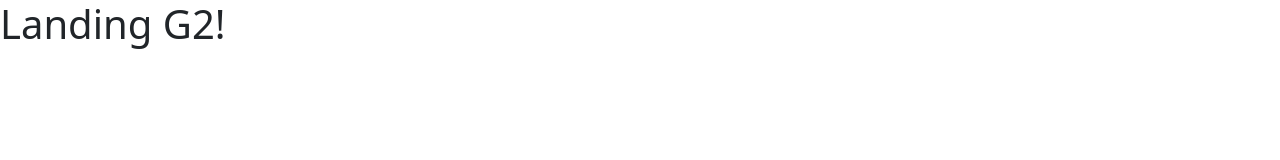
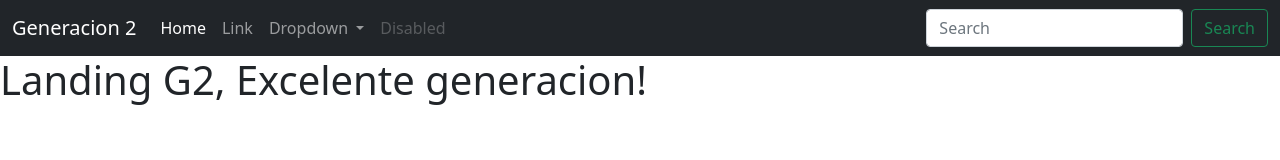
Before and after one commit to mgmunozt/logisticapp-landing, a plain HTML site: page index.html in a window 1280 px wide. Drawn offline with nearby package versions, Linux system fonts and the light colour scheme.

Commit message:
navbar nueva

```diff
--- a/index.html
+++ b/index.html
@@ -11,7 +11,43 @@
     <title>Hello, world!</title>
   </head>
   <body>
-    <h1>Landing G2!</h1>
+    <nav class="navbar navbar-expand-lg navbar-dark bg-dark">
+      <div class="container-fluid">
+        <a class="navbar-brand" href="#">Generacion 2</a>
+        <button class="navbar-toggler" type="button" data-bs-toggle="collapse" data-bs-target="#navbarSupportedContent" aria-controls="navbarSupportedContent" aria-expanded="false" aria-label="Toggle navigation">
+          <span class="navbar-toggler-icon"></span>
+        </button>
+        <div class="collapse navbar-collapse" id="navbarSupportedContent">
+          <ul class="navbar-nav me-auto mb-2 mb-lg-0">
+            <li class="nav-item">
+              <a class="nav-link active" aria-current="page" href="#">Home</a>
+            </li>
+            <li class="nav-item">
+              <a class="nav-link" href="#">Link</a>
+            </li>
+            <li class="nav-item dropdown">
+              <a class="nav-link dropdown-toggle" href="#" id="navbarDropdown" role="button" data-bs-toggle="dropdown" aria-expanded="false">
+                Dropdown
+              </a>
+              <ul class="dropdown-menu" aria-labelledby="navbarDropdown">
+                <li><a class="dropdown-item" href="#">Action</a></li>
+                <li><a class="dropdown-item" href="#">Another action</a></li>
+                <li><hr class="dropdown-divider"></li>
+                <li><a class="dropdown-item" href="#">Something else here</a></li>
+              </ul>
+            </li>
+            <li class="nav-item">
+              <a class="nav-link disabled">Disabled</a>
+            </li>
+          </ul>
+          <form class="d-flex">
+            <input class="form-control me-2" type="search" placeholder="Search" aria-label="Search">
+            <button class="btn btn-outline-success" type="submit">Search</button>
+          </form>
+        </div>
+      </div>
+    </nav>
+    <h1>Landing G2, Excelente generacion!</h1>
 
     <!-- Optional JavaScript; choose one of the two! -->
 
```
